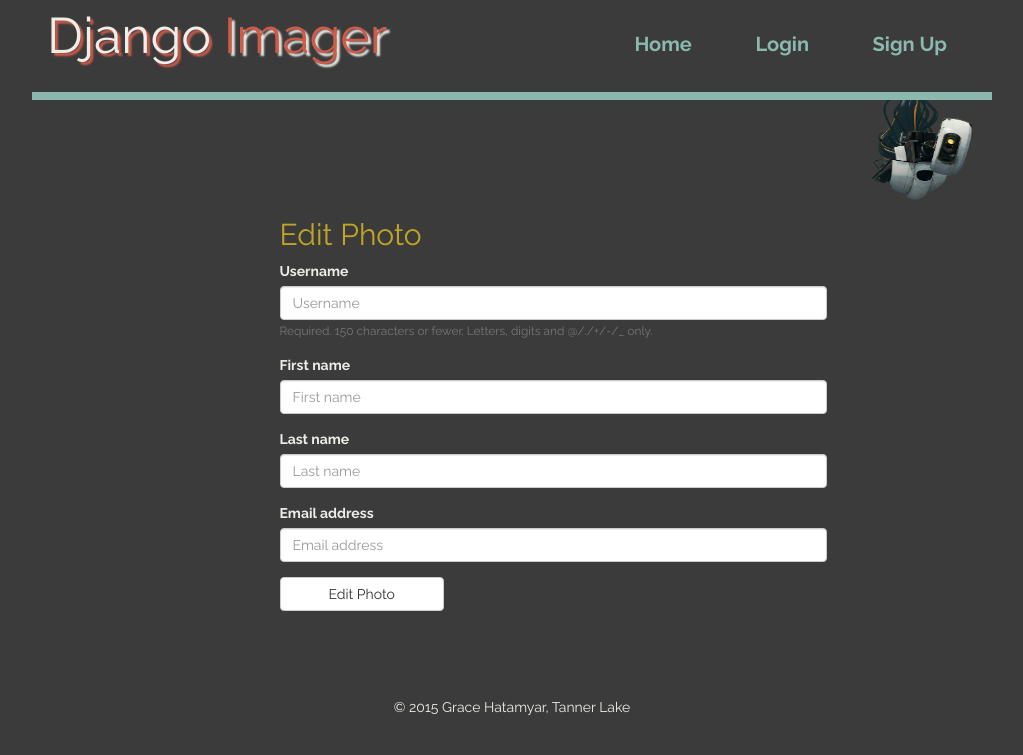
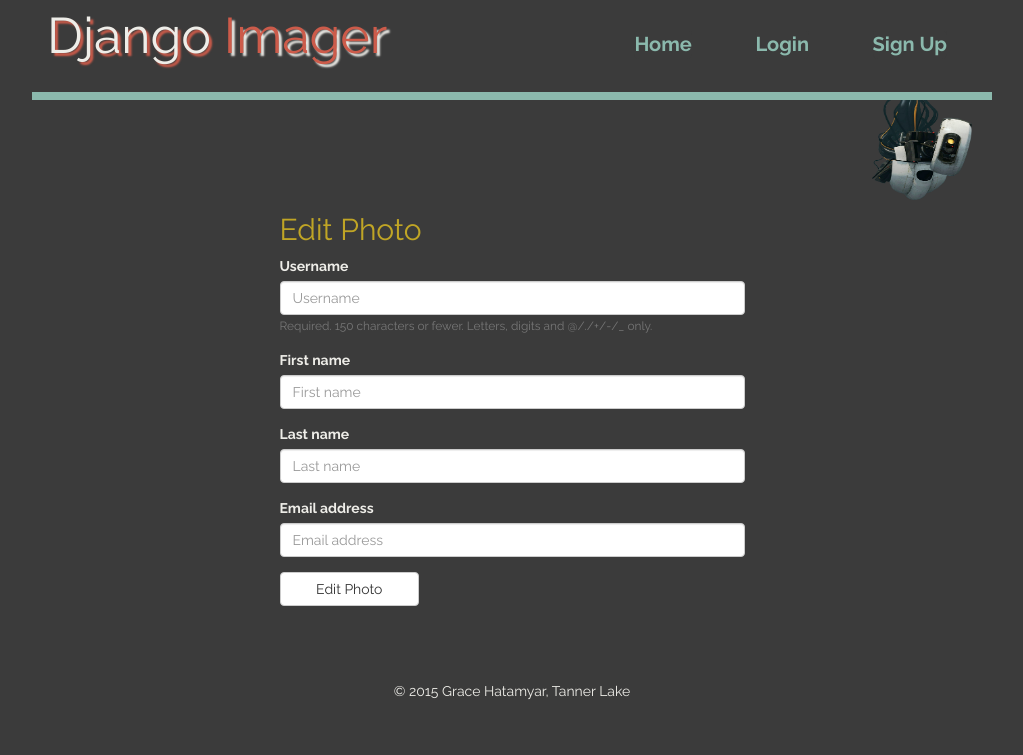
Before and after one commit to gatita/django-imager, a Django app: template imagersite/imager_images/templates/photo_edit.html in a window 1280 px wide. Shown: the top 755 px of the page, without its empty margins (128-1151 px from the left). Run offline with Django 3.2, Linux system fonts and the light colour scheme; the template is opened without the code that fills it: values that come from a table or form of the project are taken from there, others are empty; parts of the project's set-up code (start-up, migrations or seed data) failed here and were passed over; some libraries are stand-ins or nearby versions.

Commit message:
class updates

```diff
--- a/imagersite/imager_images/templates/photo_edit.html
+++ b/imagersite/imager_images/templates/photo_edit.html
@@ -14,12 +14,13 @@
 <div class="row">
     <div class="col-md-3 col-sm-3 col-xs-3">
     </div>
-    <div class="col-md-7 col-sm-5">
+    <div class="col-md-6 col-sm-5">
         <h2 class="create-header">Edit Photo</h2>
-        <form id="photo-edit" method="post" action="" enctype="multipart/form-data">
+        <form id="photo-form" method="post" action="" enctype="multipart/form-data">
             {% csrf_token %}
             {% bootstrap_form form form_group_class='create' %}
             <input id="reg-btn" class="btn btn-default" type="submit" value="{% trans 'Edit Photo' %}" />
+            <input type="hidden" name="next" value="{{ next }}" />
         </form>
     </div>
 </div>
```
